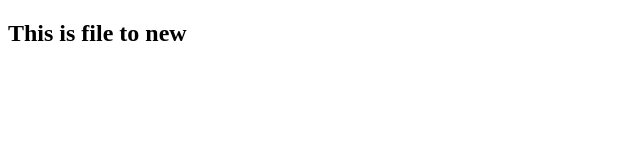
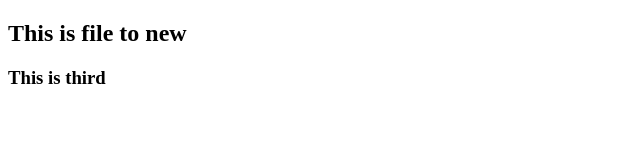
Before and after one commit to shaninishad1999/Java-Code-Files, a plain HTML site: page index.html in a window 1280 px wide. Shown: the whole page, without its empty margins (0-640 px from the left). Drawn offline with Linux system fonts and the light colour scheme.

Commit message:
Update index.html

```diff
--- a/index.html
+++ b/index.html
@@ -7,5 +7,6 @@
 </head>
 <body>
     <h2>This is file  to new</h2>
+    <h3>This is third</h3>
 </body>
 </html>
```
